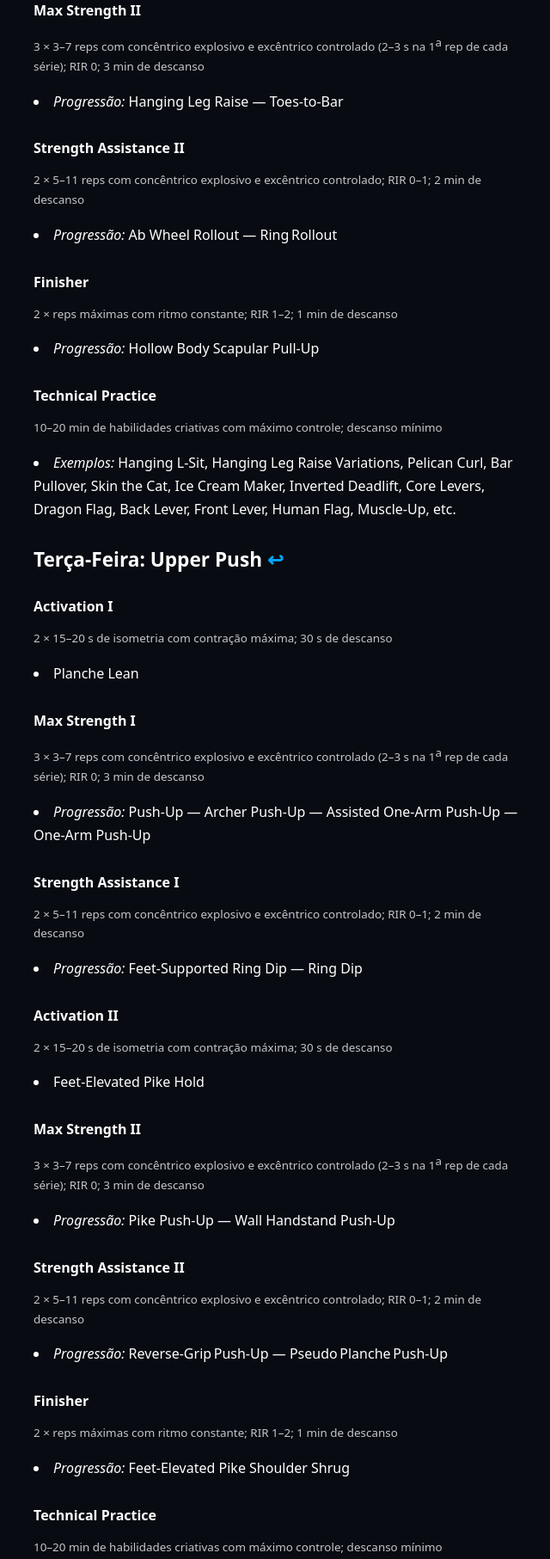
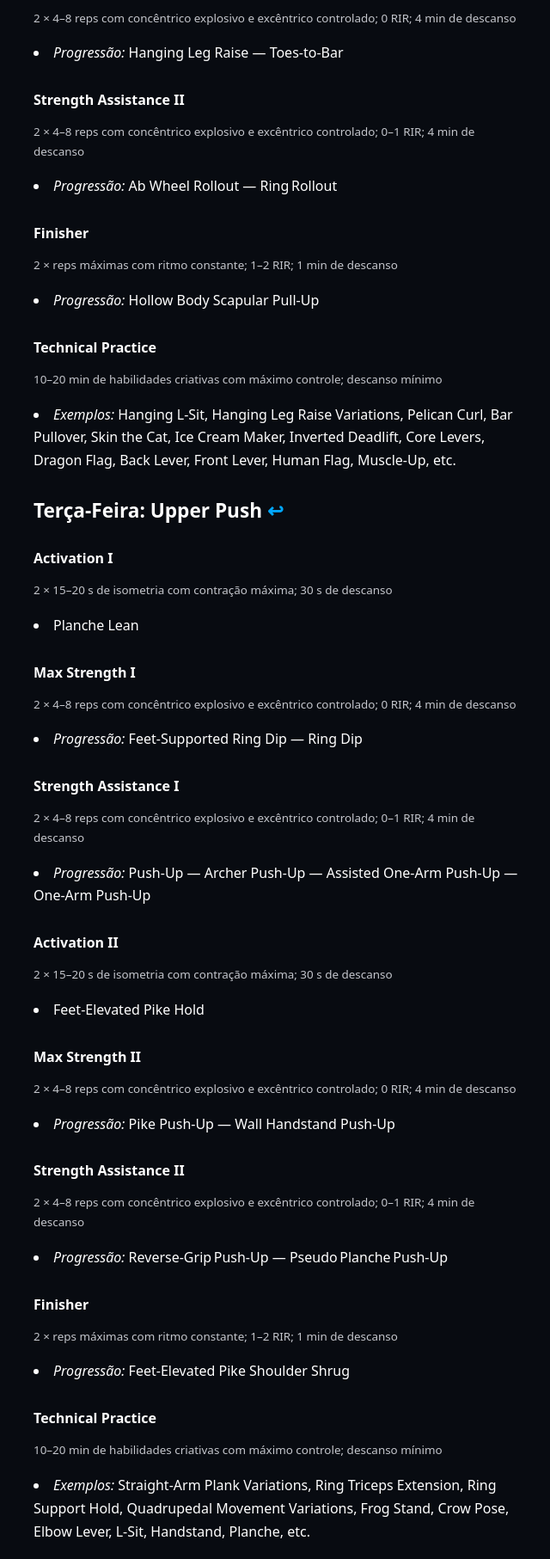
Before and after one commit to robzao/calistenia-total, a plain HTML site: page index.html in a window 1280 px wide. Shown: the part 3335-5148 px from the top of the page at 86% size, without its empty margins (317-957 px from the left). Drawn offline with Linux system fonts and the light colour scheme.

Commit message:
Update reps range

```diff
--- a/index.html
+++ b/index.html
@@ -92,12 +92,12 @@
           <li>Active Hang</li>
         </ul>
         <h3>Max Strength I</h3>
-        <p class="subheading">3 × 3–7 reps com concêntrico explosivo e excêntrico controlado (2–3 s na 1<sup>a</sup> rep de cada série); RIR 0; 3 min de descanso</p>
+        <p class="subheading">2 × 4–8 reps com concêntrico explosivo e excêntrico controlado; 0 RIR; 4 min de descanso</p>
         <ul class="list">
           <li><em>Progressão:</em> Pull-Up — Archer Pull-Up — Assisted One-Arm Pull-Up — One-Arm Pull-Up</li>
         </ul>
         <h3>Strength Assistance I</h3>
-        <p class="subheading">2 × 5–11 reps com concêntrico explosivo e excêntrico controlado; RIR 0–1; 2 min de descanso</p>
+        <p class="subheading">2 × 4–8 reps com concêntrico explosivo e excêntrico controlado; 0–1 RIR; 4 min de descanso</p>
         <ul class="list">
           <li><em>Progressão:</em> Inverted Row — Tuck Front Lever Row</li>
         </ul>
@@ -107,17 +107,17 @@
           <li>Hollow Body Hold</li>
         </ul>
         <h3>Max Strength II</h3>
-        <p class="subheading">3 × 3–7 reps com concêntrico explosivo e excêntrico controlado (2–3 s na 1<sup>a</sup> rep de cada série); RIR 0; 3 min de descanso</p>
+        <p class="subheading">2 × 4–8 reps com concêntrico explosivo e excêntrico controlado; 0 RIR; 4 min de descanso</p>
         <ul class="list">
           <li><em>Progressão:</em> Hanging Leg Raise — Toes-to-Bar</li>
         </ul>
         <h3>Strength Assistance II</h3>
-        <p class="subheading">2 × 5–11 reps com concêntrico explosivo e excêntrico controlado; RIR 0–1; 2 min de descanso</p>
+        <p class="subheading">2 × 4–8 reps com concêntrico explosivo e excêntrico controlado; 0–1 RIR; 4 min de descanso</p>
         <ul class="list">
           <li><em>Progressão:</em> Ab Wheel Rollout — Ring Rollout</li>
         </ul>
         <h3>Finisher</h3>
-        <p class="subheading">2 × reps máximas com ritmo constante; RIR 1–2; 1 min de descanso</p>
+        <p class="subheading">2 × reps máximas com ritmo constante; 1–2 RIR; 1 min de descanso</p>
         <ul class="list">
           <li><em>Progressão:</em> Hollow Body Scapular Pull-Up</li>
         </ul>
@@ -135,14 +135,14 @@
           <li>Planche Lean</li>
         </ul>
         <h3>Max Strength I</h3>
-        <p class="subheading">3 × 3–7 reps com concêntrico explosivo e excêntrico controlado (2–3 s na 1<sup>a</sup> rep de cada série); RIR 0; 3 min de descanso</p>
+        <p class="subheading">2 × 4–8 reps com concêntrico explosivo e excêntrico controlado; 0 RIR; 4 min de descanso</p>
+        <ul class="list">
+          <li><em>Progressão:</em> Feet-Supported Ring Dip — Ring Dip</li>
+        </ul>
+        <h3>Strength Assistance I</h3>
+        <p class="subheading">2 × 4–8 reps com concêntrico explosivo e excêntrico controlado; 0–1 RIR; 4 min de descanso</p>
         <ul class="list">
           <li><em>Progressão:</em> Push-Up — Archer Push-Up — Assisted One-Arm Push-Up — One-Arm Push-Up</li>
-        </ul>
-        <h3>Strength Assistance I</h3>
-        <p class="subheading">2 × 5–11 reps com concêntrico explosivo e excêntrico controlado; RIR 0–1; 2 min de descanso</p>
-        <ul class="list">
-          <li><em>Progressão:</em> Feet-Supported Ring Dip — Ring Dip</li>
         </ul>
         <h3>Activation II</h3>
         <p class="subheading">2 × 15–20 s de isometria com contração máxima; 30 s de descanso</p>
@@ -150,17 +150,17 @@
           <li>Feet-Elevated Pike Hold</li>
         </ul>
         <h3>Max Strength II</h3>
-        <p class="subheading">3 × 3–7 reps com concêntrico explosivo e excêntrico controlado (2–3 s na 1<sup>a</sup> rep de cada série); RIR 0; 3 min de descanso</p>
+        <p class="subheading">2 × 4–8 reps com concêntrico explosivo e excêntrico controlado; 0 RIR; 4 min de descanso</p>
         <ul class="list">
           <li><em>Progressão:</em> Pike Push-Up — Wall Handstand Push-Up</li>
         </ul>
         <h3>Strength Assistance II</h3>
-        <p class="subheading">2 × 5–11 reps com concêntrico explosivo e excêntrico controlado; RIR 0–1; 2 min de descanso</p>
+        <p class="subheading">2 × 4–8 reps com concêntrico explosivo e excêntrico controlado; 0–1 RIR; 4 min de descanso</p>
         <ul class="list">
           <li><em>Progressão:</em> Reverse-Grip Push‑Up — Pseudo Planche Push‑Up</li>
         </ul>
         <h3>Finisher</h3>
-        <p class="subheading">2 × reps máximas com ritmo constante; RIR 1–2; 1 min de descanso</p>
+        <p class="subheading">2 × reps máximas com ritmo constante; 1–2 RIR; 1 min de descanso</p>
         <ul class="list">
           <li><em>Progressão:</em> Feet-Elevated Pike Shoulder Shrug</li>
         </ul>
@@ -178,12 +178,12 @@
           <li>Static Squat Hold</li>
         </ul>
         <h3>Max Strength I</h3>
-        <p class="subheading">3 × 3–7 reps com concêntrico explosivo e excêntrico controlado (2–3 s na 1<sup>a</sup> rep de cada série); RIR 0; 3 min de descanso</p>
+        <p class="subheading">2 × 4–8 reps com concêntrico explosivo e excêntrico controlado; 0 RIR; 4 min de descanso</p>
         <ul class="list">
           <li><em>Progressão:</em> Squat — Archer Squat — Assisted Pistol Squat — Pistol Squat</li>
         </ul>
         <h3>Strength Assistance I</h3>
-        <p class="subheading">2 × 5–11 reps com concêntrico explosivo e excêntrico controlado; RIR 0–1; 2 min de descanso</p>
+        <p class="subheading">2 × 4–8 reps com concêntrico explosivo e excêntrico controlado; 0–1 RIR; 4 min de descanso</p>
         <ul class="list">
           <li><em>Progressão:</em> Sissy Squat — Reverse Nordic Curl</li>
         </ul>
@@ -193,17 +193,17 @@
           <li>Feet-Elevated Glute Bridge Hold</li>
         </ul>
         <h3>Max Strength II</h3>
-        <p class="subheading">3 × 3–7 reps com concêntrico explosivo e excêntrico controlado (2–3 s na 1<sup>a</sup> rep de cada série); RIR 0; 3 min de descanso</p>
+        <p class="subheading">2 × 4–8 reps com concêntrico explosivo e excêntrico controlado; 0 RIR; 4 min de descanso</p>
         <ul class="list">
           <li><em>Progressão:</em> Kneeling Good Morning — Nordic Hamstring Curl</li>
         </ul>
         <h3>Strength Assistance II</h3>
-        <p class="subheading">2 × 5–11 reps com concêntrico explosivo e excêntrico controlado; RIR 0–1; 2 min de descanso</p>
+        <p class="subheading">2 × 4–8 reps com concêntrico explosivo e excêntrico controlado; 0–1 RIR; 4 min de descanso</p>
         <ul class="list">
           <li><em>Progressão:</em> Bulgarian Split Squat — Shrimp Squat</li>
         </ul>
         <h3>Finisher</h3>
-        <p class="subheading">2 × reps máximas com ritmo constante; RIR 1–2; 1 min de descanso</p>
+        <p class="subheading">2 × reps máximas com ritmo constante; 1–2 RIR; 1 min de descanso</p>
         <ul class="list">
           <li><em>Progressão:</em> Squat Hold Calf Raise</li>
         </ul>
@@ -216,17 +216,17 @@
       <section>
         <h2 id="active-recovery">Quinta-Feira: Active Recovery <a href="#summary">↩︎</a></h2>
         <h3>Warm-Up</h3>
-        <p class="subheading">5–10 min de locomoção contínua; MHR<a href="#fn2" id="fnref2"><sup>2</sup></a> 50–60%</p>
+        <p class="subheading">5–10 min de locomoção contínua; 50–60% MHR<a href="#fn2" id="fnref2"><sup>2</sup></a></p>
         <ul class="list">
           <li>Caminhada</li>
         </ul>
         <h3>LISS (Low-Intensity Steady State)</h3>
-        <p class="subheading">20–30 min de locomoção contínua; MHR 60–70%</p>
+        <p class="subheading">20–30 min de locomoção contínua; 60–70% MHR</p>
         <ul class="list">
           <li><em>Progressão:</em> Caminhada Acelerada — Corrida Leve</li>
         </ul>
         <h3>Cool-Down</h3>
-        <p class="subheading">5–10 min de locomoção contínua; MHR 50–60%</p>
+        <p class="subheading">5–10 min de locomoção contínua; 50–60% MHR</p>
         <ul class="list">
           <li>Caminhada</li>
         </ul>
@@ -241,11 +241,11 @@
           <li>Band External Rotation</li>
         </ul>
         <h3>AMRAP (As Many Reps as Possible)</h3>
-        <p class="subheading">1 × reps máximas com potência máxima; 5 min de descanso</p>
+        <p class="subheading">1 × reps máximas com potência máxima; 6 min de descanso</p>
         <ul class="list">
-          <li><em>Progressão:</em> Deep Squat — Squat Jump</li>
-          <li><em>Progressão:</em> Pull-Up — Chest-to-Bar Pull-Up — Plyometric Pull-Up</li>
-          <li><em>Progressão:</em> Push-Up — Plyometric Push-Up</li>
+          <li>Chest-to-Bar Pull-Up</li>
+          <li>Plyometric Push-Up</li>
+          <li>Squat Jump</li>
         </ul>
         <h3>Metcon (Metabolic Conditioning)</h3>
         <p class="subheading">20–30 min de sequências contínuas com intensidade máxima; descanso mínimo</p>
@@ -260,7 +260,7 @@
       <section>
         <h2 id="footnotes">Notas</h2>
         <ul class="text-small">
-          <li id="fn1"><p><sup>1</sup> <em>RIR (Reps in Reserve)</em>: Termine a série com um número definido de repetições de reserva antes da falha técnica — ou seja, como se você estivesse guardando o número de repetições que ainda conseguiria realizar com a forma perfeita se continuasse, para a próxima série. Por exemplo, RIR 0–1 significa encerrar a série com nenhuma ou uma única repetição em reserva antes da falha. Mantenha RIR 0 apenas para movimentos com alto domínio técnico e baixa chance de colapso postural. Isso garante uma estimulação eficaz com mínima fadiga, promovendo consistência e domínio técnico. <a href="#fnref1">↩︎</a></p></li>
+          <li id="fn1"><p><sup>1</sup> <em>RIR (Reps in Reserve)</em>: Termine a série com um número definido de repetições de reserva antes da falha técnica — ou seja, como se você estivesse guardando o número de repetições que ainda conseguiria realizar com a forma perfeita se continuasse, para a próxima série. Por exemplo, 0–1 RIR significa encerrar a série com nenhuma ou uma única repetição em reserva antes da falha. Mantenha 0 RIR apenas para movimentos com alto domínio técnico e baixa chance de colapso postural. Isso garante uma estimulação eficaz com mínima fadiga, promovendo consistência e domínio técnico. <a href="#fnref1">↩︎</a></p></li>
           <li id="fn2"><p><sup>2</sup> <em>MHR (Maximum Heart Rate)</em>: Máxima frequência cardíaca estimada: 220 menos sua idade. Define zonas de esforço em treinos cardiovasculares. Quando não houver monitor cardíaco, use a Escala de Borg para classificação da percepção subjetiva do esforço (RPE). <a href="#fnref2">↩︎</a></p></li>
         </ul>
       </section>
```
